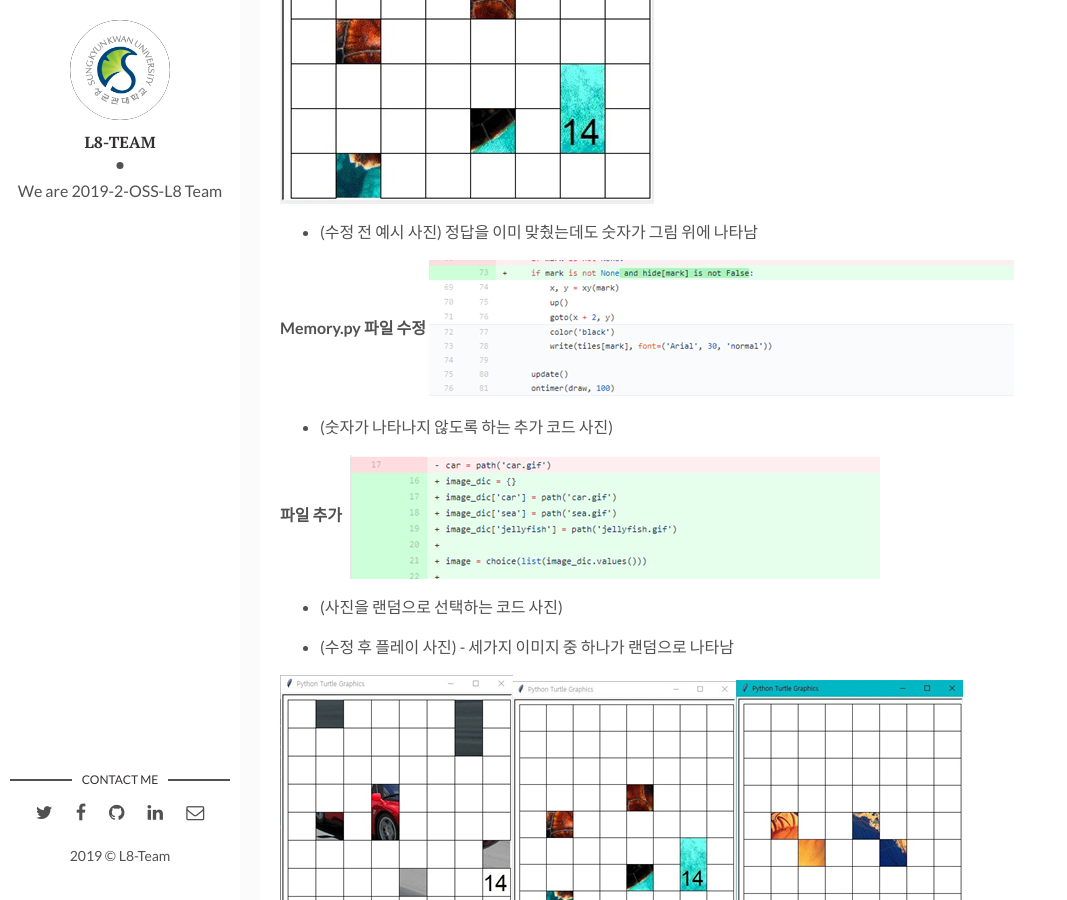
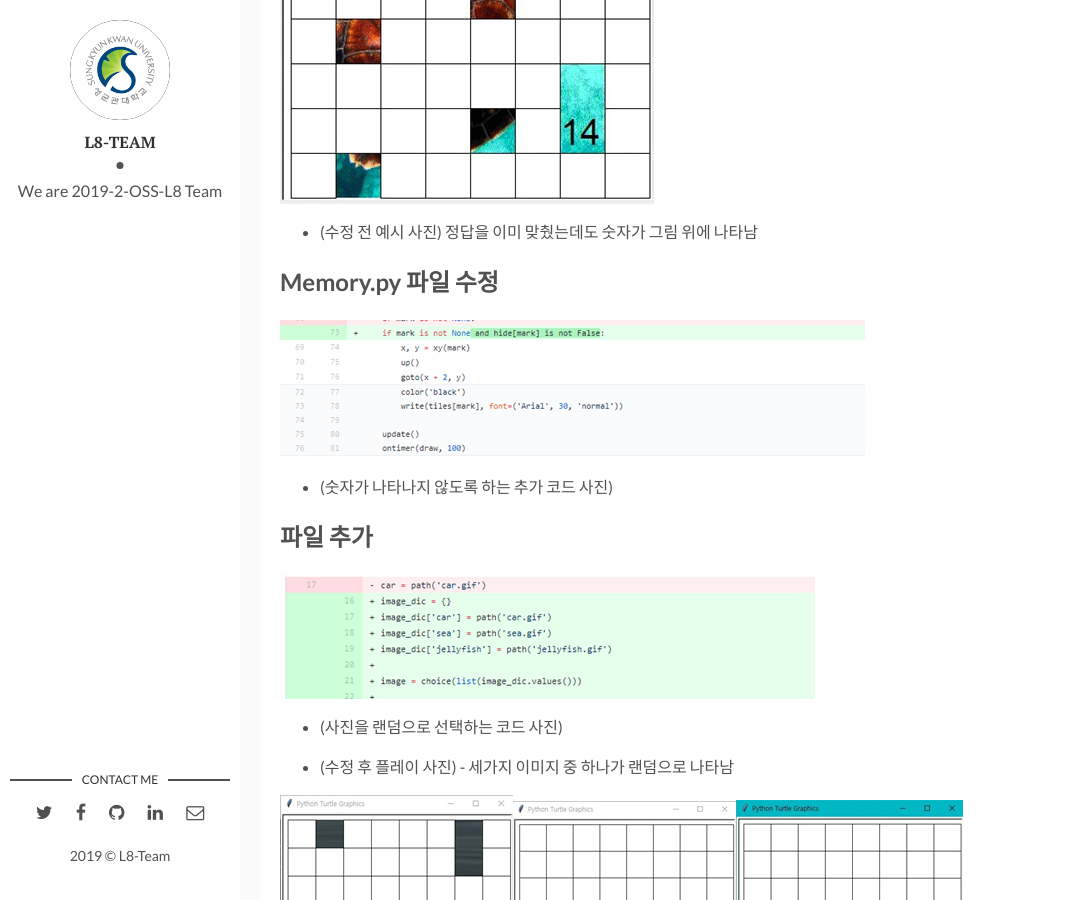
Before and after one commit to 19-2-SKKU-OSS/2019-2-OSS-L8-page, a Jekyll site: the page built from _posts/2017-04-06-how-i-rest-from-work (또 다른 사본).markdown, in a window 1280 px wide and 900 px high, scrolled down 1078 px. Shown: the whole window, without its empty margins (0-1067 px from the left). Built offline with Jekyll 4.4.1, drawn with Linux system fonts in a browser that asks for light colours; comment, search, counter and statistics services are not loaded.

```diff
--- a/_posts/2017-04-06-how-i-rest-from-work (또 다른 사본).markdown
+++ b/_posts/2017-04-06-how-i-rest-from-work (또 다른 사본).markdown
@@ -18,11 +18,11 @@ tags: [Free python games, Memory]
 ![memory_1]({{site.baseurl}}/assets/img/memory_1.png)
 - (수정 전 예시 사진) 정답을 이미 맞췄는데도 숫자가 그림 위에 나타남
 
-**Memory.py 파일 수정**
+## **Memory.py 파일 수정**
 ![memory_2]({{site.baseurl}}/assets/img/memory_2.png)
 - (숫자가 나타나지 않도록 하는 추가 코드 사진)
 
-**파일 추가**
+## **파일 추가**
 ![memory_3]({{site.baseurl}}/assets/img/memory_3.png)
 - (사진을 랜덤으로 선택하는 코드 사진)
 
@@ -38,4 +38,5 @@ tags: [Free python games, Memory]
 ![memory_7]({{site.baseurl}}/assets/img/memory_7.png)![memory_8]({{site.baseurl}}/assets/img/memory_8.png)
 
 - 그런데 해당 pull request의 automatic 체크 사항 중 오류가 발생하였습니다. 해당 오류는 낮은 버전의 파이썬에서는 프로그램이 제대로 작동하지 않을 수 있다는 오류로 팀에서 해결할 문제가 아니라 원 프로젝트를 담당하는 사람이 결정해야 할 문제라고 판단하여 다른 조치는 취하지 않았습니다.
+
 ![memory_9]({{site.baseurl}}/assets/img/memory_9.png)
```
